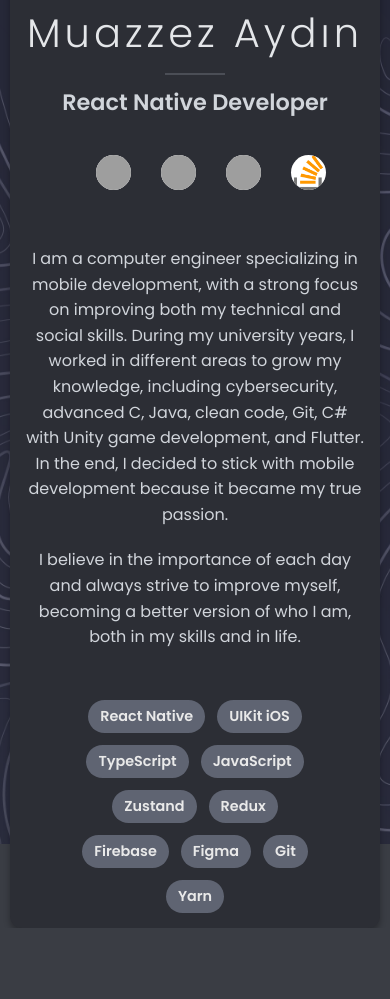
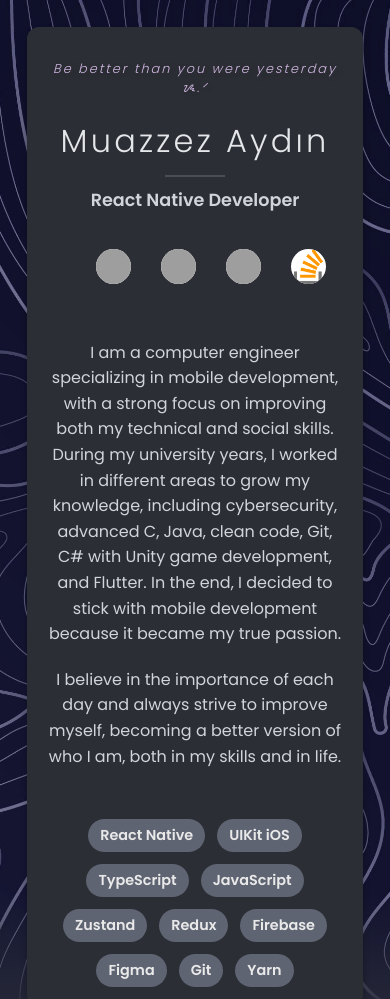
Before and after one commit to MuazzezA/MuazzezA.github.io, a plain HTML site: page index.html in a window 390 px wide. Shown: the top 999 px of the page. Before the commit the page ends 928 px from the top, so only its background shows below. Drawn offline with Linux system fonts and the light colour scheme; grey boxes are pictures that could not be loaded.

Commit message:
fix: image overlay

```diff
--- a/index.html
+++ b/index.html
@@ -10,7 +10,10 @@
 </head>
 <body>
 
-<img src="./assets/line-2.jpg" alt="Background Image" class="background-image">
+<div class="image-container">
+    <img src="./assets/line-2.jpg" alt="Background Image" class="background-image">
+</div>
+
 
 <div class="container">
 
--- a/styles.css
+++ b/styles.css
@@ -2,38 +2,58 @@ body {
     font-family: 'Poppins', sans-serif;
     margin: 0;
     padding: 0;
-    background-color: #3A3D44;
+    background-color: #272938;
     display: flex;
     justify-content: center;
-    align-items: center;
-    height: 100vh;
+    align-items: flex-start;
+    min-height: 100vh;
     position: relative;
     color: #F6F6F8;
+    overflow-x: hidden;
+}
+
+.image-container {
+    position: absolute;
+    top: 0;
+    left: 0;
+    width: 100%;
+    height: 100%;
+    z-index: -1;
 }
 
 .background-image {
+    width: 100%;
+    height: 100%;
+    object-fit: cover;
+    opacity: 0.8;
+}
+
+.image-container::after {
+    content: "";
     position: absolute;
-    top: 0;
+    bottom: 0;
     left: 0;
-    width: 100vw;
-    height: 100vh;
-    object-fit: cover;
-    z-index: -1;
-    opacity: 0.4;
+    width: 100%;
+    height: 140px;
+    background: linear-gradient(to bottom, rgba(39,41,56, 0) 0%, rgba(39,41,56, 1) 90%);
+    z-index: 1;
 }
 
 .container {
+    position: relative;
     width: 90%;
     max-width: 1000px;
     min-height: 600px;
-    padding: 40px;
+    padding: 2rem;
     background-color: #2C2E35;
     box-shadow: 0 4px 6px rgba(0, 0, 0, 0.3);
     border-radius: 12px;
     text-align: center;
     box-sizing: border-box;
-    position: relative;
     z-index: 1;
+    margin-top: 20px;
+    margin-bottom: 20px;
+    overflow-y: auto;
 }
 
 h1 {
@@ -53,7 +73,7 @@ h2 {
 .divider {
     width: 60px;
     height: 2px;
-    background-color: #4B4E56; /* Gri tonunda çizgi */
+    background-color: #4B4E56;
     margin: 10px auto;
 }
 
@@ -75,7 +95,6 @@ h2 {
     margin-left: auto;
     margin-right: auto;
 }
-
 
 .tech-item {
     background-color: #5F6472;
@@ -123,7 +142,7 @@ h2 {
 .quote {
     text-align: center;
     font-size: 0.8em;
-    color: #E1C6F4; /* mercan FF8A8A*/
+    color: #E1C6F4;
     text-shadow: 2px 2px 8px rgba(0, 0, 0, 0.4);
     font-weight: 300;
     margin-bottom: 20px;
@@ -134,24 +153,29 @@ h2 {
 
 @media (max-width: 768px) {
     body {
-        padding: 10px;
+        padding: 2vw;
     }
 
     .container {
-        width: 100%;
-        padding: 15px;
+        padding: 5vw;
+        margin-top: 5vw;
+        margin-bottom: 5vw;
     }
 
     h1 {
-        font-size: 2.5em;
+        font-size: 2.0em;
     }
 
     h2 {
-        font-size: 1.4em;
+        font-size: 1.1em;
     }
 
     .tech-item {
         font-size: 0.9em;
         padding: 6px 12px;
     }
+
+    .technologies {
+        max-width: 95%;
+    }
 }
```
